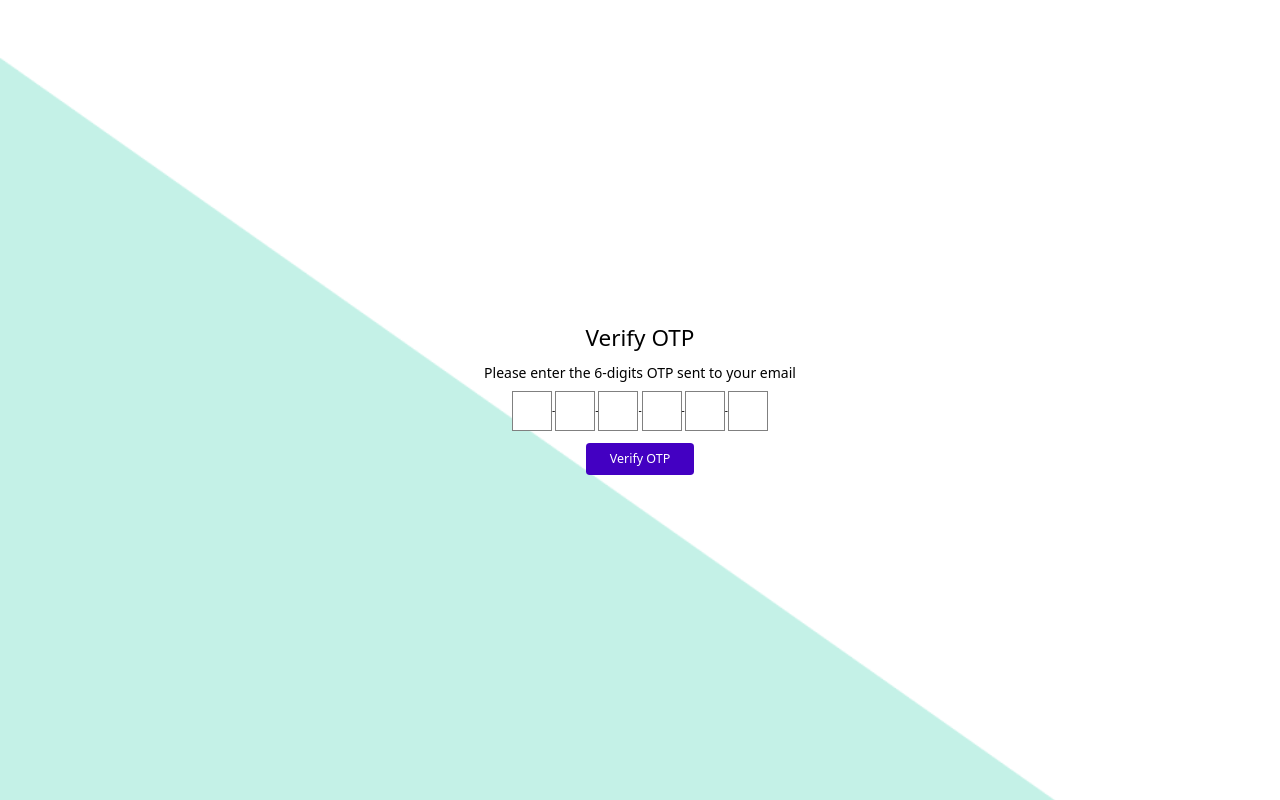
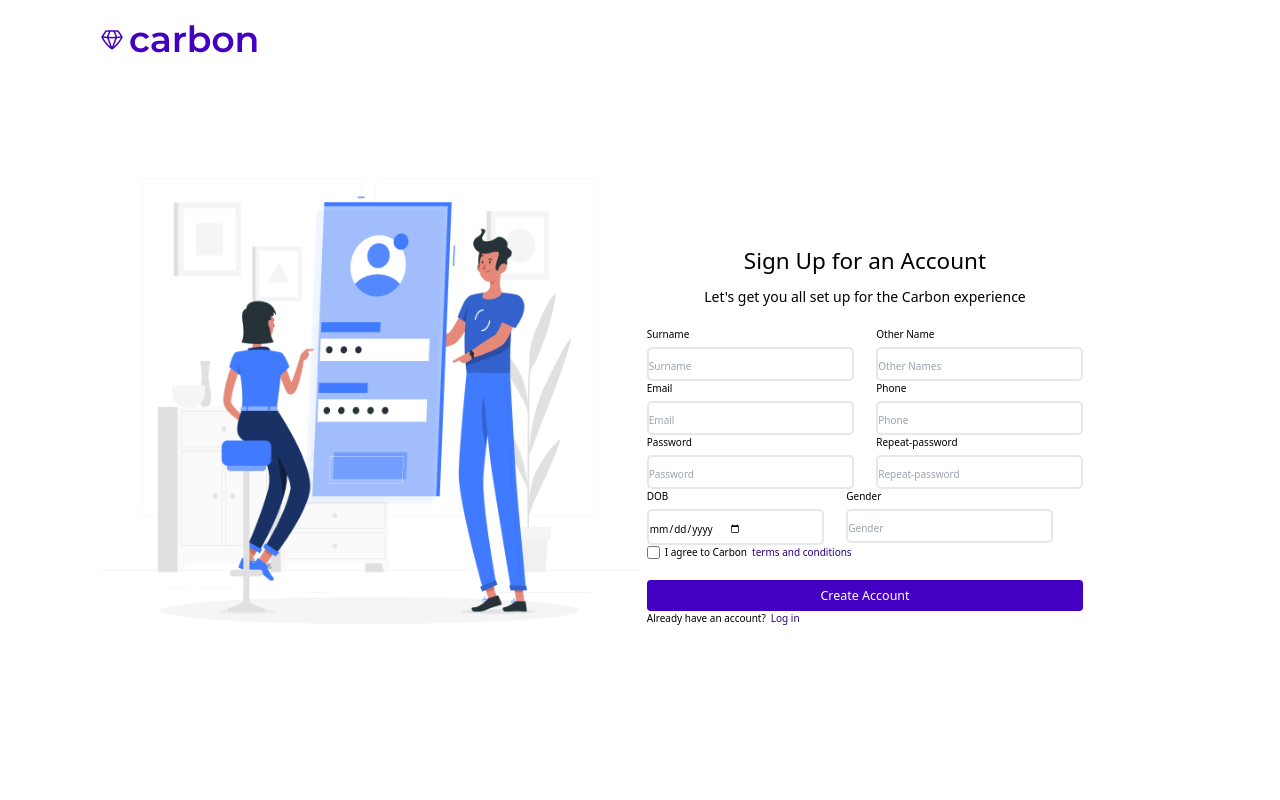
Before and after one commit to aneyobobo/carbon-project, a React (Create React App) app: page / in a window 1280 px wide. Built offline with nearby package versions, Linux system fonts and the light colour scheme.

Commit message:
Toastify

```diff
--- a/src/components/Button/Button.jsx
+++ b/src/components/Button/Button.jsx
@@ -1,8 +1,8 @@
 import React from 'react'
 
-const Button = ({text,bgclr}) => {
+const Button = ({text,bgclr,onClick}) => {
   return (
-    <button className={bgclr}>
+    <button className={bgclr}  onClick={onClick} >
       {text}
     </button>
   )
--- a/src/components/Login/Login.jsx
+++ b/src/components/Login/Login.jsx
@@ -5,26 +5,36 @@ import Loginpage from "../../assets/loginpage.png";
 import { useState } from "react";
 import { BsFillEyeSlashFill } from "react-icons/bs";
 import { LiaEyeSolid } from "react-icons/lia";
+import axios from "axios";
+
+
 const Login = () => {
   const [email, setEmail] = useState("");
-  const [pin, setPin] = useState("");
+  const [password, setPassword] = useState("");
   const [visible, setVisible] = useState(false);
 
   const getEmail = (e) => {
     setEmail(e.target.value);
   };
 
-  const getPin = (e) => {
-    setPin(e.target.value);
+  const getPassword = (e) => {
+    setPassword(e.target.value);
   };
 
   const handleSubmit = (e) => {
     e.preventDefault();
-    setEmail("");
-    setPin("");
+
+      axios.post('https://carbon-api-test.azurewebsites.net/api/v1/user/login',{
+        email,
+        password,
+      }).then((response)=>{
+        console.log(response.data)
+      }).catch((error) =>{
+        console.log(error)
+      })
   };
 
-  console.log(email, pin);
+  // console.log(email, password);
   return (
     <div className="">
       <img src={logo} alt="logo" className="ml-[10rem] md:ml-[5rem] sm:ml-3  " />
@@ -49,19 +59,21 @@ const Login = () => {
                   placeholder="Enter Email Address"
                   value={email}
                   onChange={getEmail}
+                  required
                 />
               </div>
 
               <div className="flex flex-col gap-[.5rem] relative ">
                 <label htmlFor="" className="text-[1.5rem] font-semibold ">
-                  Enter PIN
+                  Enter Password
                 </label>
                 <input
                   className="pl-[3rem] pr-[1.6rem] pt-[1.3rem] pb-[1.3rem] border-2 outline-[#2b007a] "
                   type={visible ? 'text': 'password'}
-                  placeholder="Enter PIN"
-                  value={pin}
-                  onChange={getPin}
+                  placeholder="Enter Password"
+                  value={password}
+                  onChange={getPassword}
+                  required
                 />
                 <div className="absolute right-1 bottom-5">
                  {visible ? (<LiaEyeSolid onClick={() => setVisible(false)} size={20}/>) : (<BsFillEyeSlashFill onClick={() => setVisible(true)} size={20}/>)}
--- a/src/components/Otpverify/Otpverify.jsx
+++ b/src/components/Otpverify/Otpverify.jsx
@@ -2,14 +2,18 @@ import { useState } from "react";
 import OtpInput from "react-otp-input";
 import axios from "axios";
 import Button from "../Button/Button";
+import { ToastContainer, toast } from "react-toastify";
+import "react-toastify/dist/ReactToastify.css";
 
 const Otpverify = () => {
   const [otp, setOtp] = useState("");
-  const email = "gbemineeyi@gmail.com";
+  const email = "cojiver147@kameili.com";
+
+
+
 
   function sendOtp() {
-    axios
-      .patch(
+    axios.patch(
         `https://carbon-api-test.azurewebsites.net/api/v1/user/verify/${otp}/${email}`
       )
       .then((response) => {
@@ -19,6 +23,8 @@ const Otpverify = () => {
         console.log(err);
       });
   }
+
+
 
   return (
     <div className="flex justify-center items-center bg-verifyBG bg-cover bg-no-repeat h-screen">
@@ -41,54 +47,16 @@ const Otpverify = () => {
           renderSeparator={<span> - </span>}
           renderInput={(props) => <input {...props} />}
         />
-        {/* <Button
+
+        <Button
           text="Verify OTP"
           bgclr="bg-[#4300C2] text-white text-xl px-[2.4rem] py-[.7rem] rounded-md mt-5"
           onClick={sendOtp}
-        /> */}
+        />
 
-        <button
-          type="submit"
-          className="bg-[#4300C2] text-white text-xl px-[2.4rem] py-[.7rem] rounded-md mt-5"
-          onClick={sendOtp}
-        >
-          Verify OTP
-        </button>
       </div>
     </div>
   );
 };
 
 export default Otpverify;
-
-// import React, { useState } from 'react';
-// import OtpInput from 'react-otp-input';
-// import axios from 'axios';
-
-// export default function Otpverify() {
-//   const [otp, setOtp] = useState('');
-//   const email = 'oluwagbeminiyi.folarin@alphabetallp.tech'
-
-//   function sendOtp(){
-//     axios.patch(`https://carbon-api-test.azurewebsites.net/api/v1/user/verify/${otp}/${email}`
-//     ).then((response)=>{
-//       console.log(response.data)
-//     }).catch((err)=>{console.log(err)})
-//   }
-//   return (
-//     <div style={{display:'flex', justifyContent:'center', alignItems:'center', height:'100%', position:'absolute'}}
-//     >
-//       <OtpInput
-//       value={otp}
-//       onChange={setOtp}
-//       numInputs={6}
-//       renderSeparator={<span>-</span>}
-//       renderInput={(props) => <input {...props} />}
-
-//     />
-//     <br/>
-//     <button type="submit" onClick={sendOtp}>Send</button>
-//     </div>
-
-//   );
-// }
--- a/src/components/Signup/Signup.jsx
+++ b/src/components/Signup/Signup.jsx
@@ -3,7 +3,10 @@ import logo from "../../assets/carbon.png";
 import signup from "../../assets/signup.png";
 import Button from "../Button/Button";
 import { useState } from "react";
+import { useEffect } from "react";
 import axios from "axios";
+import { ToastContainer, toast } from "react-toastify";
+import "react-toastify/dist/ReactToastify.css";
 
 const Signup = () => {
   const [surname, setSurname] = useState("");
@@ -14,6 +17,10 @@ const Signup = () => {
   const [repeat_password, setrepeat_password] = useState("");
   const [dob, setDob] = useState("");
   const [gender, setGender] = useState("");
+
+useEffect(() => {
+ localStorage.setItem('emailForOTP', JSON.stringify(email))
+}, [email])
 
   const getSurname = (e) => {
     setSurname(e.target.value);
@@ -46,11 +53,33 @@ const Signup = () => {
   const getGender = (e) => {
     setGender(e.target.value);
   };
+
+const Toast = (res,message) => {
+  if(res === success){
+    toast.success(message)
+  }else{
+    toast.error(message)
+  }
+
+}
+
+
   const handleSubmit = (e) => {
     e.preventDefault()
-    if(!surname || !othernames || !email || !password || !phone || !repeat_password || password !== repeat_password || !dob || !gender){
-      throw new Error ('pls fill the inputs')
+    // if(!surname || !othernames || !email || !password || !phone || !repeat_password  || !dob || !gender){
+    //    toast.error('pls inputs all fields')
+    // }
+
+    // if(password !== repeat_password){
+    //   toast.error('pls password and repeat password must match')
+    // }
+
+    if(email === success){
+      Toast("success","Thanks for Signing up" )
+    }else{
+      Toast("error", "Kindly input an email address")
     }
+
 
     axios.post('https://carbon-api-test.azurewebsites.net/api/v1/user/register', {
       surname,
@@ -62,12 +91,13 @@ const Signup = () => {
       dob,
       gender
     }).then((response)=>{
-      console.log(response.data)
-    }).catch((err)=>{console.log(err)})
+      console.log(response.data)})
+
+      .catch((err)=>{console.log(err)})
 
   };
 
-  console.log(surname, othernames, email, phone, dob, gender, password, repeat_password);
+  // console.log(surname, othernames, email, phone, dob, gender, password, repeat_password);
 
   return (
     <div>
@@ -216,8 +246,7 @@ const Signup = () => {
                 text="Create Account"
                 bgclr="bg-[#4300C2] text-white  text-xl px-[10rem] py-[.7rem] rounded-md sm:w-full md:w-full lg:w-full"
               />
-
-              {/* <input type="submit" value="submit" /> */}
+              <ToastContainer/>
             </form>
 
             <div className="flex gap-2">
--- a/src/index.js
+++ b/src/index.js
@@ -23,8 +23,8 @@ root.render(
  {/* <Landing/>   */}
   {/* <Dashboard/> */}
    {/* <Login/> */}
-  {/* <Signup/>  */}
-  <Otpverify/>
+  <Signup/>
+  {/* <Otpverify/> */}
   {/* <Settingdash/> */}
   {/* <Complaints/>  */}
   {/* <Utilitydash/> */}
```
